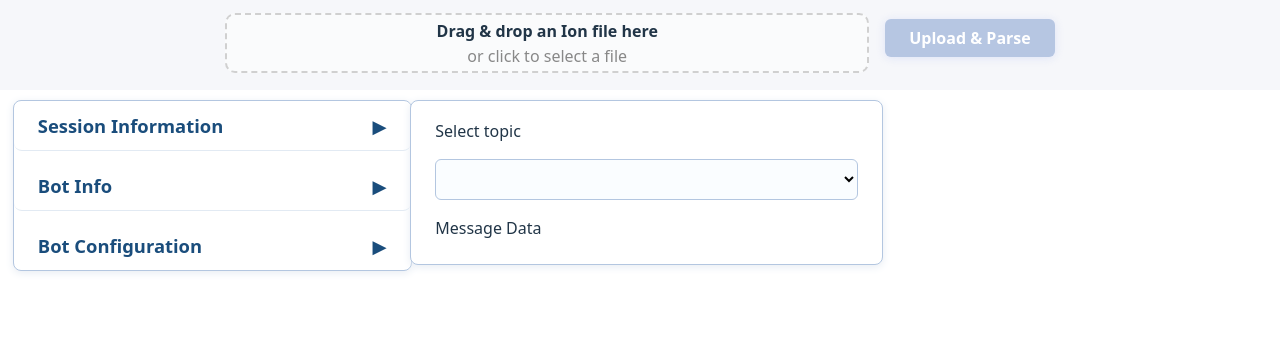
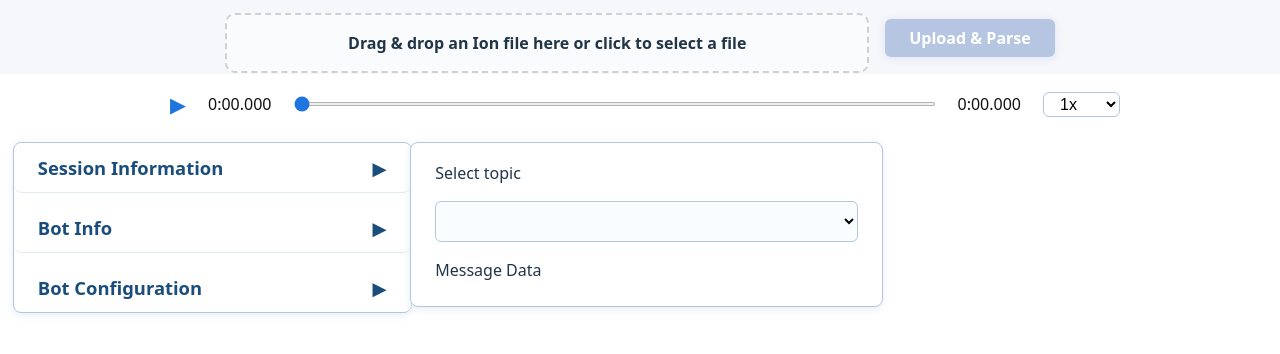
Before and after one commit to ndhnam/ion-log-visualizer-web, a React (Vite) app in the folder frontend/: page / in a window 1280 px wide. Shown: the top 354 px of the page. Built offline with nearby package versions, Linux system fonts and the light colour scheme.

Commit message:
Add play/pause, seeker, and speed for log playback

```diff
--- a/frontend/src/App.css
+++ b/frontend/src/App.css
@@ -1,7 +1,7 @@
 /* Dropzone Container */
 .upload-container {
   width: 100vw;
-  height: 10vh;
+  height: 8vh;
   display: flex;
   justify-content: center;
   align-items: flex-start;
@@ -51,11 +51,6 @@
 .dropzone-content {
   text-align: center;
   width: 100%;
-}
-
-.dropzone-text {
-  color: #888;
-  margin-top: 1px;
 }
 
 .dropzone-file-name {
@@ -231,7 +226,7 @@
 
 .message-data {
   width: 100%;
-  max-height: 15vw;
+  max-height: 30vw;
   display: inline-block;
   align-items: center;
   font-size: 15px;
--- a/frontend/src/App.jsx
+++ b/frontend/src/App.jsx
@@ -1,7 +1,8 @@
-import React, { useState, useEffect } from "react";
+import React, { useState, useEffect, useRef } from "react";
 import IonFileDropzone from "./components/IonFileDropzone";
 import KeyValueTable from "./components/KeyValueTable";
 import "./App.css";
+import PlaybackControl from "./components/PlaybackControl";
 
 function App() {
   const [file, setFile] = useState(null);
@@ -12,6 +13,13 @@ function App() {
   const [showBotConfig, setShowBotConfig] = useState(false);
   const [topics, setTopics] = useState([]);
   const [selectedTopic, setSelectedTopic] = useState("");
+
+  // Playback state
+  const [isPlaying, setIsPlaying] = useState(false);
+  const [currentTime, setCurrentTime] = useState(0);
+  const [speed, setSpeed] = useState(1);
+
+  const intervalRef = useRef();
 
   const handleFileChange = (e) => {
     setFile(e.target.files[0]);
@@ -67,6 +75,62 @@ function App() {
 
   const firstMsg = currentTopic?.messages?.[0];
 
+  // // playback - duration và current message
+  const messages = currentTopic?.messages || [];
+
+  // Chỉ lấy timestamp của message cuối cùng ở mỗi topic
+  const lastTimestamps = topics
+  .map(t => {
+    const msgs = t.messages || [];
+    return msgs.length > 0 ? msgs[msgs.length - 1].timestamp : undefined;
+  })
+  .filter(ts => typeof ts === "number");
+
+  const firstTimestamps = topics
+  .map(t => {
+    const msgs = t.messages || [];
+    return msgs.length > 0 ? msgs[0].timestamp : undefined;
+  })
+  .filter(ts => typeof ts === "number" && ts > 0);
+
+  // duration là (max last timestamp) - (min first timestamp)
+  const minTimestamp = firstTimestamps.length > 0 ? Math.min(...firstTimestamps) : 0;
+  const maxTimestamp = lastTimestamps.length > 0 ? Math.max(...lastTimestamps) : 0;
+  const duration = maxTimestamp - minTimestamp;
+
+  // playbackTime luôn là minTimestamp + currentTime
+  const playbackTime = minTimestamp + currentTime;
+
+  const currentMsg = messages.find(
+    (m, i) =>
+      m.timestamp >= playbackTime ||
+      i === messages.length - 1
+  );
+
+  // Auto play timer
+  useEffect(() => {
+    if (isPlaying && duration > 0) {
+      intervalRef.current = setInterval(() => {
+        setCurrentTime((prev) => {
+          if (prev + 50 * speed >= duration) {
+            setIsPlaying(false);
+            return duration;
+          }
+          return prev + 50 * speed;
+        });
+      }, 50);
+    } else {
+      clearInterval(intervalRef.current);
+    }
+    return () => clearInterval(intervalRef.current);
+  }, [isPlaying, duration, speed]);
+
+  // Reset playback khi đổi topic
+  // useEffect(() => {
+  //   setCurrentTime(0);
+  //   setIsPlaying(false);
+  // }, [selectedTopic]);
+
   return (
     <div>
       <div className="upload-container">
@@ -83,6 +147,17 @@ function App() {
           </div>
         </form>
       </div>
+
+      <PlaybackControl
+        isPlaying={isPlaying}
+        currentTime={currentTime}
+        duration={duration}
+        onPlayPause={() => setIsPlaying((p) => !p)}
+        onSeek={(t) => setCurrentTime(t)}
+        speed={speed}
+        onSpeedChange={setSpeed}
+      />
+
       <div className="main-3col-row">
         <div className="left-panel data-container">
           <div className="accordion-block">
@@ -174,9 +249,9 @@ function App() {
             </div>
             {currentTopic && (
               <div className="message-block">
-                {firstMsg ? (
+                {currentMsg ? (
                   <pre className="message-data">
-                    {JSON.stringify(firstMsg.data || firstMsg, null, 2)}
+                    {JSON.stringify(currentMsg.data || currentMsg, null, 2)}
                   </pre>
                 ) : (
                   <span style={{ color: "#888" }}>
--- a/frontend/src/components/IonFileDropzone.jsx
+++ b/frontend/src/components/IonFileDropzone.jsx
@@ -25,9 +25,8 @@ export default function IonFileDropzone({ onFileSelected, file }) {
       <input {...getInputProps()} />
       <div className="dropzone-content">
         <div>
-          <strong>Drag & drop an Ion file here</strong>
+          <strong>Drag & drop an Ion file here or click to select a file</strong>
         </div>
-        <div className="dropzone-text">or click to select a file</div>
         {file && <div className="dropzone-file-name">File: {file.name}</div>}
       </div>
     </div>
--- /dev/null
+++ b/frontend/src/components/PlaybackControl.css
@@ -0,0 +1,46 @@
+.playback-row {
+  width: 75vw;
+  min-width: 600px;
+  /* max-width: 1100px; */
+  margin: 0 auto 18px auto;
+  display: flex;
+  align-items: center;
+  justify-content: center;
+  gap: 12px;
+}
+
+.play-btn {
+  background: none;
+  border: none;
+  font-size: 1.3em;
+  cursor: pointer;
+  padding: 6px 10px;
+  color: #2074df;
+}
+
+.playback-seeker {
+  width: 100%;
+  accent-color: #2074df;
+  height: 4px;
+  border-radius: 6px;
+  background: #e3eefd;
+  outline: none;
+  margin: 0 10px;
+  cursor: pointer;
+}
+
+.playback-time {
+  font-size: 1em;
+  /* min-width: 70px; */
+  text-align: center;
+  color: #111;
+}
+
+.playback-speed {
+  font-size: 1em;
+  padding: 2px 12px;
+  border-radius: 6px;
+  border: 1px solid #b3c6e0;
+  background: #fff;
+  margin-left: 10px;
+}
--- /dev/null
+++ b/frontend/src/components/PlaybackControl.jsx
@@ -0,0 +1,53 @@
+import React from "react";
+import "./PlaybackControl.css";
+
+export default function PlaybackControl({
+  isPlaying,
+  currentTime,
+  duration,
+  onPlayPause,
+  onSeek,
+  speed,
+  onSpeedChange
+}) {
+  // format seconds to mm:ss.mmm
+  const formatTime = t => {
+    const seconds = Math.floor(t / 1000);
+    const hours = Math.floor(seconds / 3600);
+    const minutes = Math.floor((seconds % 3600) / 60);
+    const secs = Math.floor(seconds % 60)
+    const milliseconds = Math.floor(t % 1000)
+    return `${minutes}:${secs.toString().padStart(2, "0")}.${milliseconds
+      .toString()
+      .padStart(3, "0")}`;
+  };
+
+  return (
+    <div className="playback-row">
+      <button className="play-btn" onClick={onPlayPause}>
+        {isPlaying ? "⏸" : "▶"}
+      </button>
+      <span className="playback-time">{formatTime(currentTime)}</span>
+      <input
+        type="range"
+        min={0}
+        max={duration}
+        value={currentTime}
+        step={0.01}
+        onChange={e => onSeek(Number(e.target.value))}
+        className="playback-seeker"
+      />
+      <span className="playback-time">{formatTime(duration)}</span>
+      <select
+        className="playback-speed"
+        value={speed}
+        onChange={e => onSpeedChange(Number(e.target.value))}
+      >
+        <option value={0.5}>0.5x</option>
+        <option value={1}>1x</option>
+        <option value={2}>2x</option>
+        <option value={5}>5x</option>
+      </select>
+    </div>
+  );
+}
```
